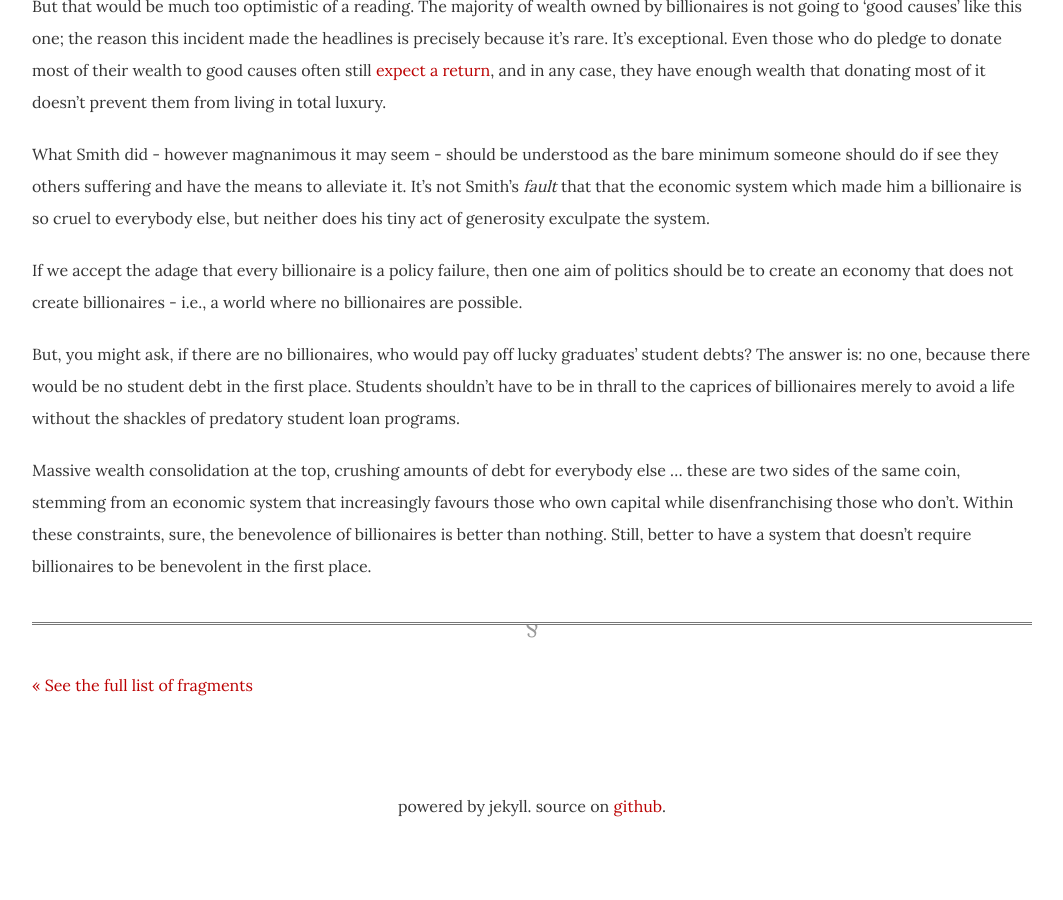
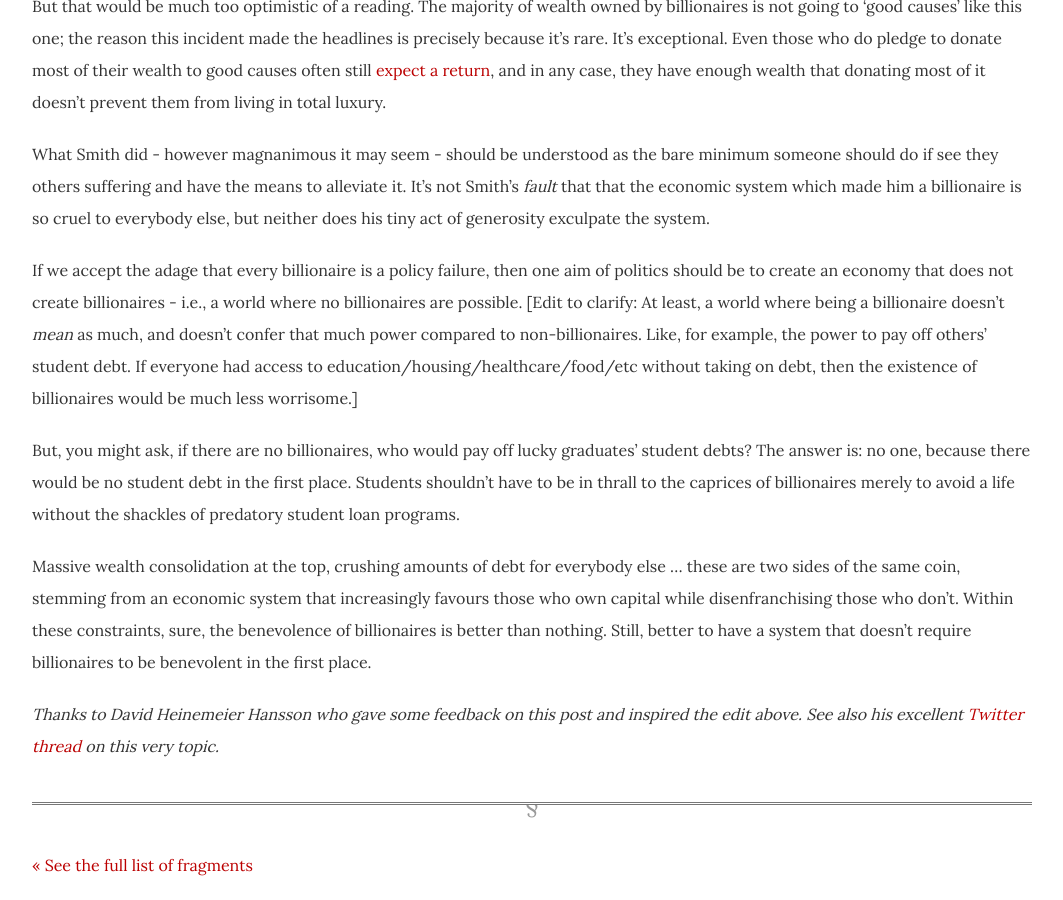
Before and after one commit to dellsystem/dellsystem.github.io, a Jekyll site: the page built from _posts/2019-5-24-fragments-144.md, in a window 1280 px wide and 900 px high, scrolled down 880 px. Shown: the whole window, without its empty margins (108-1171 px from the left). Built offline with Jekyll 4.4.1, drawn with Linux system fonts in a browser that asks for light colours; before the commit the page ends 1721 px from its top, so only the background shows below that; some of the changed text lies outside the part shown.

Commit message:
Update fragments-144
Added edit

```diff
--- a/_posts/2019-5-24-fragments-144.md
+++ b/_posts/2019-5-24-fragments-144.md
@@ -18,8 +18,10 @@ But that would be much too optimistic of a reading. The majority of wealth owned
 
 What Smith did - however magnanimous it may seem - should be understood as the bare minimum someone should do if see they others suffering and have the means to alleviate it. It's not Smith's _fault_ that that the economic system which made him a billionaire is so cruel to everybody else, but neither does his tiny act of generosity exculpate the system.
 
-If we accept the adage that every billionaire is a policy failure, then one aim of politics should be to create an economy that does not create billionaires - i.e., a world where no billionaires are possible.
+If we accept the adage that every billionaire is a policy failure, then one aim of politics should be to create an economy that does not create billionaires - i.e., a world where no billionaires are possible. \[Edit to clarify: At least, a world where being a billionaire doesn't _mean_ as much, and doesn't confer that much power compared to non-billionaires. Like, for example, the power to pay off others' student debt. If everyone had access to education/housing/healthcare/food/etc without taking on debt, then the existence of billionaires would be much less worrisome.\]
 
 But, you might ask, if there are no billionaires, who would pay off lucky graduates' student debts? The answer is: no one, because there would be no student debt in the first place. Students shouldn't have to be in thrall to the caprices of billionaires merely to avoid a life without the shackles of predatory student loan programs.
 
 Massive wealth consolidation at the top, crushing amounts of debt for everybody else ... these are two sides of the same coin, stemming from an economic system that increasingly favours those who own capital while disenfranchising those who don't. Within these constraints, sure, the benevolence of billionaires is better than nothing. Still, better to have a system that doesn't require billionaires to be benevolent in the first place.
+
+_Thanks to David Heinemeier Hansson who gave some feedback on this post and inspired the edit above. See also his excellent [Twitter thread](https://twitter.com/dhh/status/1133176722675965953) on this very topic._
```
